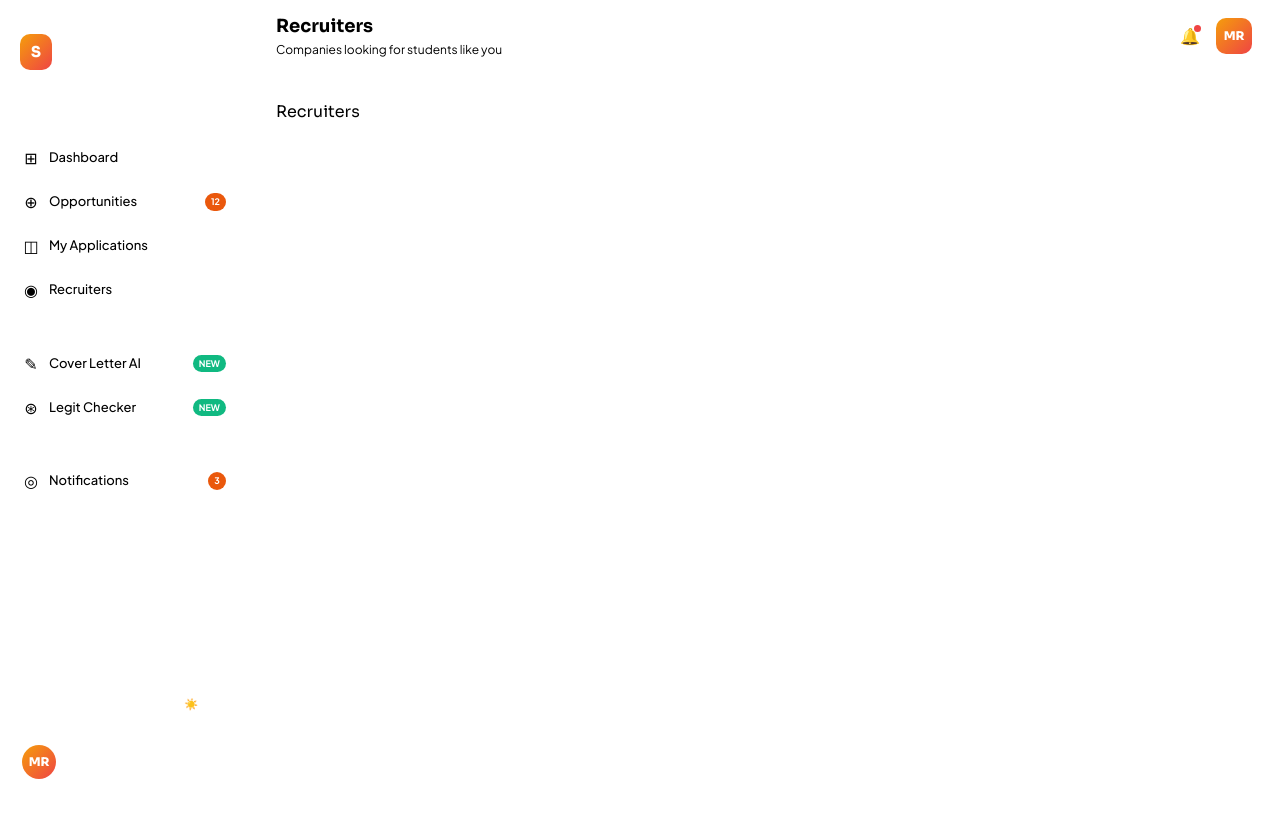
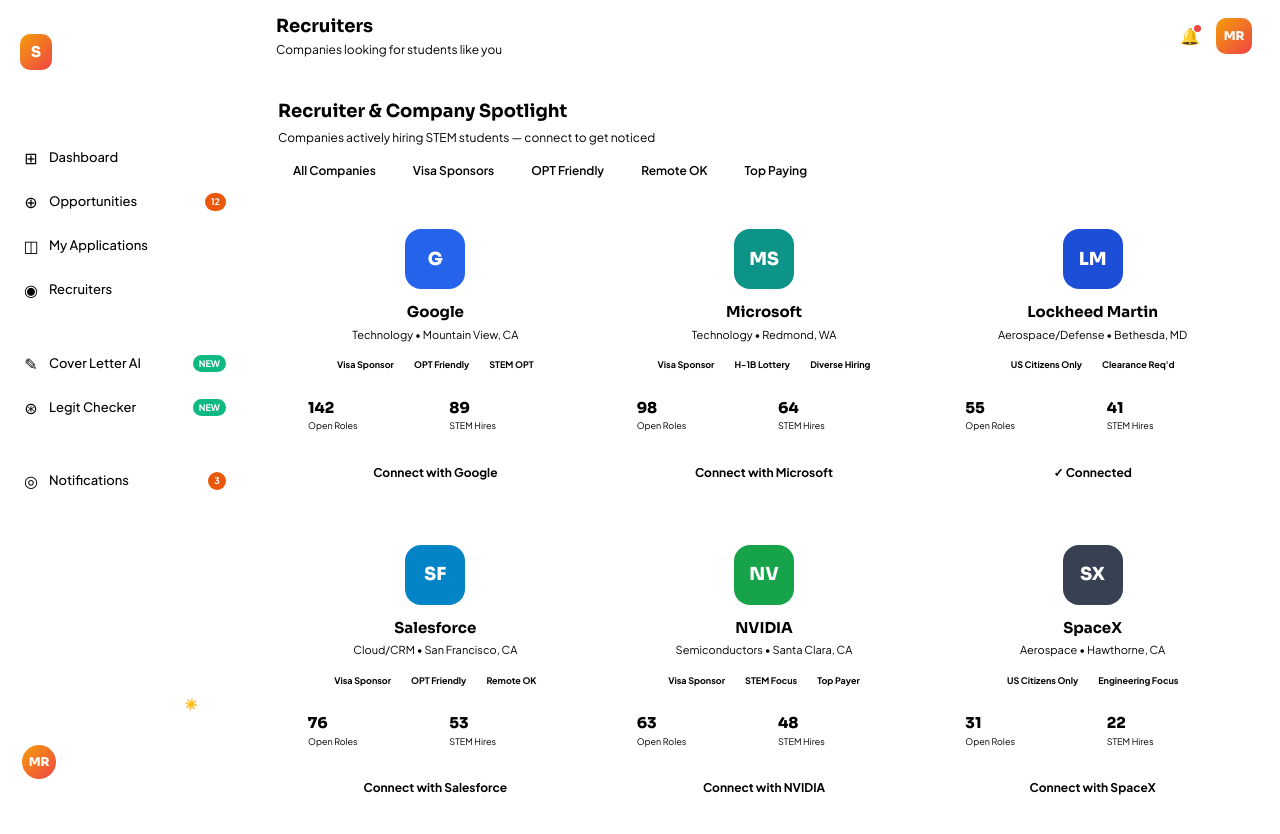
Before and after one commit to Ali-Jabbar-CS/SOP-Student-Opportunity-Portal, a React (Vite) app: page /recruiters in a window 1280 px wide. Shown: the top 834 px of the page. Before the commit the page ends 800 px from the top, so only its background shows below. Built offline with nearby package versions, Linux system fonts and the light colour scheme.

Commit message:
feat: add recruiters page with connect toggle and visa badges

```diff
--- a/src/pages/Recruiters.jsx
+++ b/src/pages/Recruiters.jsx
@@ -1,3 +1,118 @@
+import { useState } from 'react'
+import { RECRUITERS } from '../data/mockData'
+
+const FILTERS = ['All Companies', 'Visa Sponsors', 'OPT Friendly', 'Remote OK', 'Top Paying']
+
 export default function Recruiters() {
-  return <div style={{ padding: 28 }}><h1>Recruiters</h1></div>
+  const [recs, setRecs]           = useState(RECRUITERS)
+  const [activeFilter, setActive] = useState('All Companies')
+
+  const toggle = (id) => {
+    setRecs(prev => prev.map(r => r.id === id ? { ...r, connected: !r.connected } : r))
+  }
+
+  return (
+    <div style={{ padding: '26px 30px' }}>
+
+      {/* Header */}
+      <div style={{ marginBottom: 8 }}>
+        <h2 style={{ fontFamily: 'Sora, sans-serif', fontSize: 18, fontWeight: 700, color: 'var(--text)', marginBottom: 4 }}>
+          Recruiter & Company Spotlight
+        </h2>
+        <p style={{ fontSize: 12, color: 'var(--text2)' }}>
+          Companies actively hiring STEM students — connect to get noticed
+        </p>
+      </div>
+
+      {/* Filters */}
+      <div style={{ display: 'flex', gap: 7, marginBottom: 22, flexWrap: 'wrap' }}>
+        {FILTERS.map(f => (
+          <button
+            key={f}
+            onClick={() => setActive(f)}
+            style={{
+              padding: '7px 15px', borderRadius: 20, fontSize: 12, fontWeight: 600,
+              cursor: 'pointer', fontFamily: 'Plus Jakarta Sans, sans-serif',
+              border: `1.5px solid ${activeFilter === f ? 'var(--navy)' : 'var(--border)'}`,
+              background: activeFilter === f ? 'var(--navy)' : 'var(--surface)',
+              color: activeFilter === f ? 'var(--bg)' : 'var(--text2)',
+              transition: 'all 0.15s',
+            }}>
+            {f}
+          </button>
+        ))}
+      </div>
+
+      {/* Recruiter Cards */}
+      <div style={{ display: 'grid', gridTemplateColumns: 'repeat(3, 1fr)', gap: 14 }}>
+        {recs.map(r => (
+          <div
+            key={r.id}
+            style={{
+              background: 'var(--surface)', border: '1px solid var(--border)',
+              borderRadius: 16, padding: 20, textAlign: 'center', transition: 'all 0.2s', cursor: 'pointer',
+            }}
+            onMouseEnter={e => {
+              e.currentTarget.style.boxShadow = 'var(--shadow-md)'
+              e.currentTarget.style.transform = 'translateY(-2px)'
+              e.currentTarget.style.borderColor = 'var(--card-hover-border)'
+            }}
+            onMouseLeave={e => {
+              e.currentTarget.style.boxShadow = 'none'
+              e.currentTarget.style.transform = 'translateY(0)'
+              e.currentTarget.style.borderColor = 'var(--border)'
+            }}
+          >
+            {/* Logo */}
+            <div style={{
+              width: 60, height: 60, borderRadius: 16, background: r.logo,
+              display: 'flex', alignItems: 'center', justifyContent: 'center',
+              margin: '0 auto 12px', fontFamily: 'Sora, sans-serif',
+              fontSize: 18, fontWeight: 800, color: '#fff',
+            }}>{r.initials}</div>
+
+            <div style={{ fontFamily: 'Sora, sans-serif', fontSize: 15, fontWeight: 700, color: 'var(--text)', marginBottom: 3 }}>
+              {r.name}
+            </div>
+            <div style={{ fontSize: 11, color: 'var(--text2)', marginBottom: 12 }}>{r.sub}</div>
+
+            {/* Badges */}
+            <div style={{ display: 'flex', flexWrap: 'wrap', gap: 4, justifyContent: 'center', marginBottom: 14 }}>
+              {r.badges.map(b => (
+                <span key={b} style={{
+                  fontSize: 9, fontWeight: 800, padding: '3px 8px', borderRadius: 20,
+                  background: b.includes('Visa') || b.includes('OPT') ? 'var(--green-light)' : 'var(--blue-light)',
+                  color: b.includes('Visa') || b.includes('OPT') ? 'var(--green)' : 'var(--blue)',
+                }}>{b}</span>
+              ))}
+            </div>
+
+            {/* Stats */}
+            <div style={{ display: 'grid', gridTemplateColumns: '1fr 1fr', gap: 8, marginBottom: 14, textAlign: 'left' }}>
+              {[{ n: r.openings, l: 'Open Roles' }, { n: r.hires, l: 'STEM Hires' }].map((s, i) => (
+                <div key={i} style={{ background: 'var(--surface3)', borderRadius: 8, padding: '8px 10px' }}>
+                  <div style={{ fontFamily: 'Sora, sans-serif', fontSize: 15, fontWeight: 800, color: 'var(--text)' }}>{s.n}</div>
+                  <div style={{ fontSize: 9, color: 'var(--text2)' }}>{s.l}</div>
+                </div>
+              ))}
+            </div>
+
+            {/* Connect Button */}
+            <button
+              onClick={e => { e.stopPropagation(); toggle(r.id) }}
+              style={{
+                width: '100%', padding: 9, borderRadius: 9,
+                fontSize: 12, fontWeight: 700, cursor: 'pointer',
+                fontFamily: 'Plus Jakarta Sans, sans-serif', transition: 'all 0.15s',
+                border: r.connected ? '1px solid var(--teal-border)' : 'none',
+                background: r.connected ? 'var(--teal-light)' : 'var(--navy)',
+                color: r.connected ? 'var(--teal)' : 'var(--bg)',
+              }}>
+              {r.connected ? '✓ Connected' : `Connect with ${r.name}`}
+            </button>
+          </div>
+        ))}
+      </div>
+    </div>
+  )
 }
```
Also changed, not shown: 1 other file (tests, documents, lock files or other folders).
